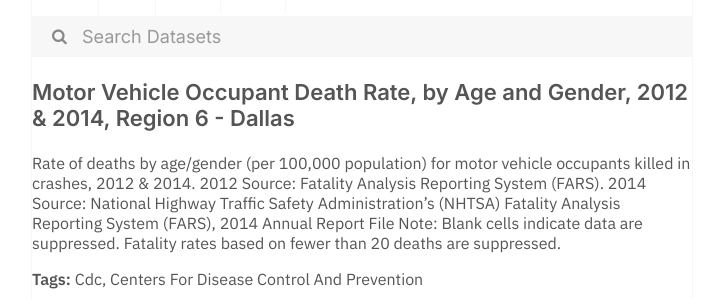
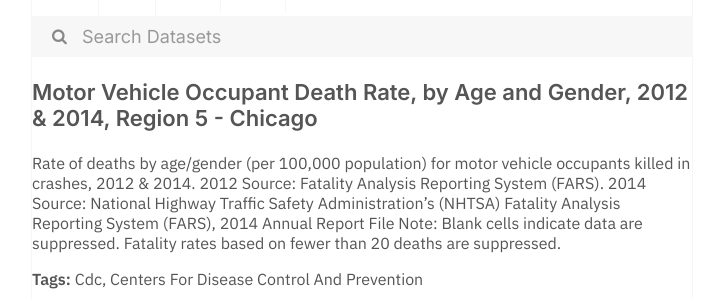
Before and after one commit to dayda-entities/us-department-of-health-and-human-services, a Jekyll site: the page built from _posts/2020-11-10-motor-vehicle-occupant-death-r.md, in a window 1280 px wide. Shown: the part 288-587 px from the top of the page, without its empty margins (278-998 px from the left). Built offline with Jekyll 4.4.1, drawn with Linux system fonts in a browser that asks for light colours.

```diff
--- a/_posts/2020-11-10-motor-vehicle-occupant-death-r.md
+++ b/_posts/2020-11-10-motor-vehicle-occupant-death-r.md
@@ -1,17 +1,17 @@
 ---
 title: >-
-  Motor Vehicle Occupant Death Rate, by Age and Gender, 2012 & 2014, Region 6 -
-  Dallas
-created: '2020-11-10T16:18:35.969274'
-modified: '2021-04-13T00:10:58.416779'
+  Motor Vehicle Occupant Death Rate, by Age and Gender, 2012 & 2014, Region 5 -
+  Chicago
+created: '2020-11-10T16:18:36.090160'
+modified: '2021-04-17T02:30:30.907807'
 state: active
 type: dataset
 tags:
   - Cdc
   - Centers For Disease Control And Prevention
 groups: []
-csv_url: 'https://data.cdc.gov/api/views/8ihh-n7ic/rows.csv?accessType=DOWNLOAD'
-json_url: 'https://data.cdc.gov/api/views/8ihh-n7ic/rows.json?accessType=DOWNLOAD'
+csv_url: 'https://data.cdc.gov/api/views/6i2x-3kw3/rows.csv?accessType=DOWNLOAD'
+json_url: 'https://data.cdc.gov/api/views/6i2x-3kw3/rows.json?accessType=DOWNLOAD'
 layout: post
 
 ---
```
